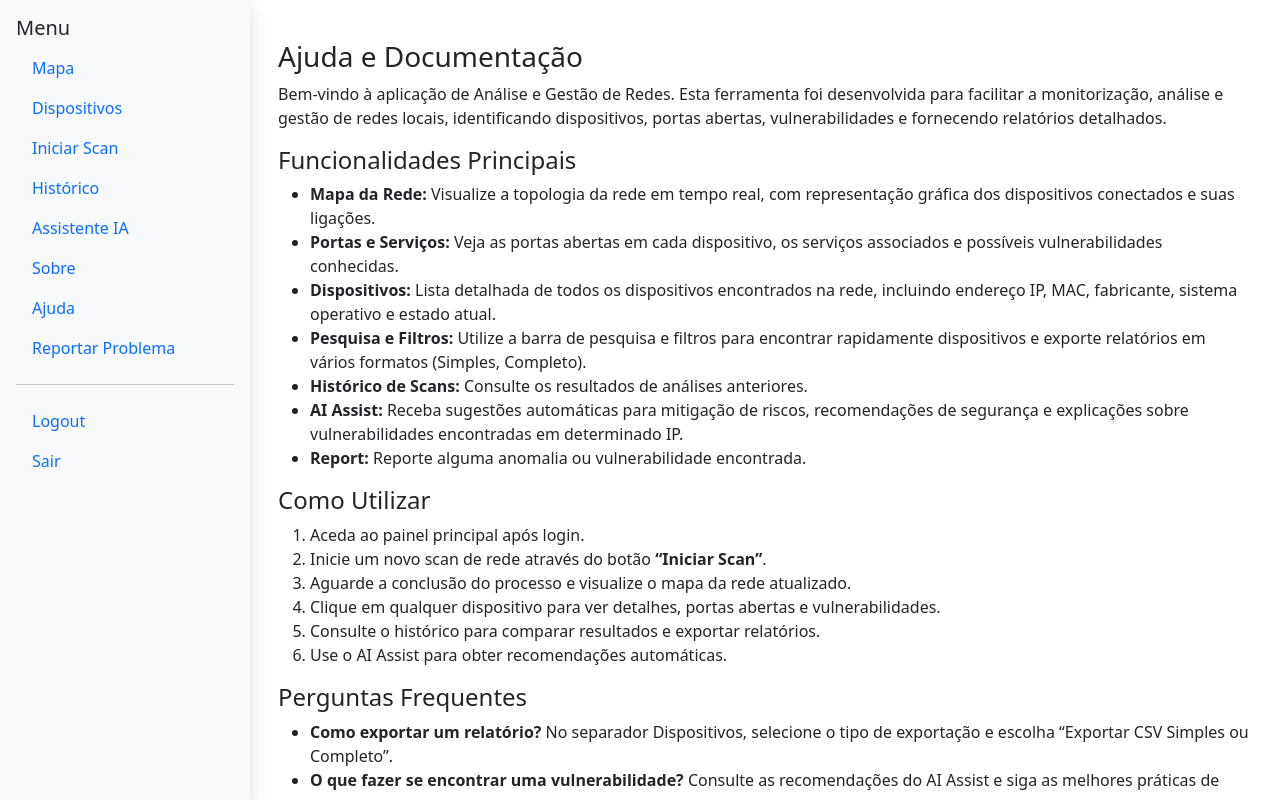
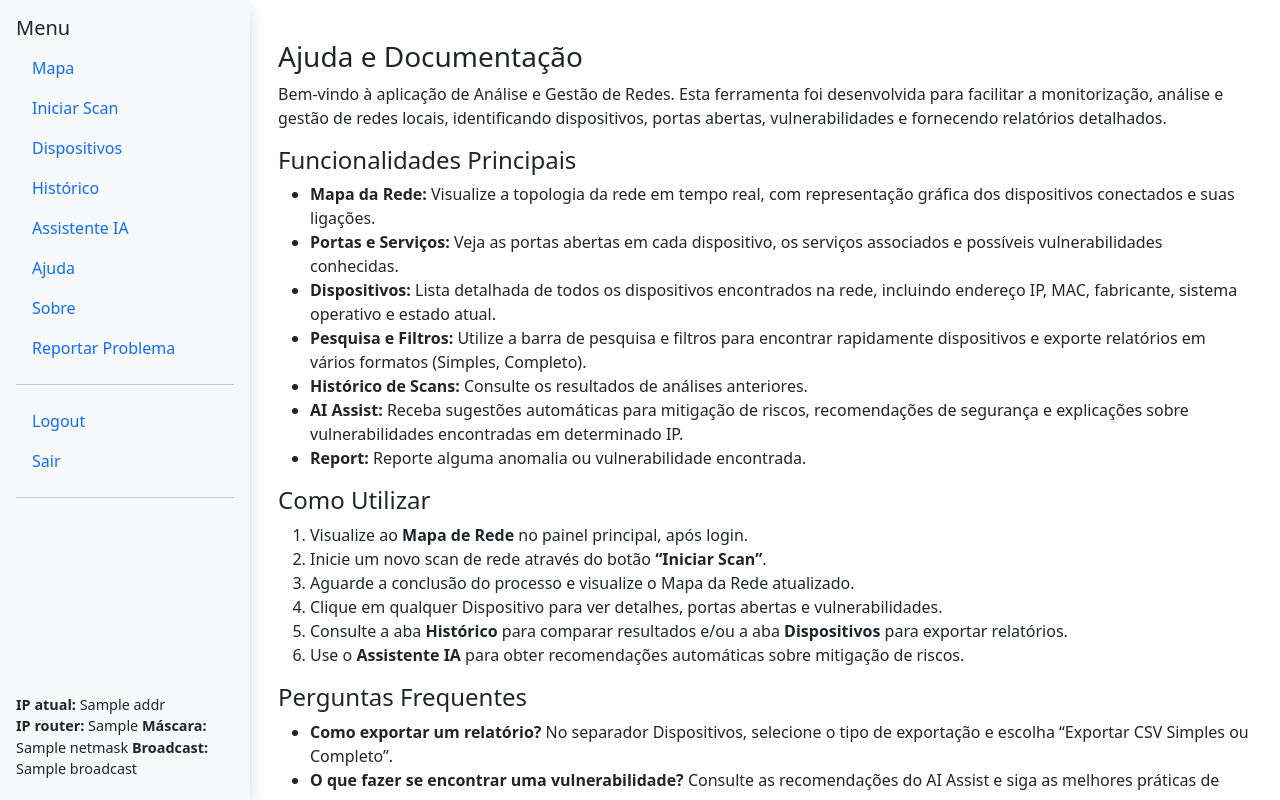
Before and after one commit to casousavng/NetworkScanner, a Flask app: template templates/help.html in a window 1280 px wide. Run offline with Flask 3, Linux system fonts and the light colour scheme; the template is opened without the code that fills it: most values are stand-ins (such as "Sample title", 1, 10 or a date in 2020); some libraries are stand-ins or nearby versions.

Commit message:
update para mostra a rede atual a qual esta conectado, pequenos updates no texto e mostra de rede, correções no Ajuda

```diff
--- a/app/config.py
+++ b/app/config.py
@@ -11,7 +11,7 @@ class Config:
 
     # Configurações Mail
     MAIL_SERVER = os.getenv('MAIL_SERVER')
-    MAIL_PORT = int(os.getenv('MAIL_PORT', 587))  # default 587
+    MAIL_PORT = int(os.getenv('MAIL_PORT', 587))
     MAIL_USERNAME = os.getenv('MAIL_USERNAME')
     MAIL_PASSWORD = os.getenv('MAIL_PASSWORD')
     MAIL_USE_TLS = os.getenv('MAIL_USE_TLS') == 'True'
--- a/app/db_init.py
+++ b/app/db_init.py
@@ -1,6 +1,6 @@
 import os, sqlite3
 
-DB_PATH = os.path.join("data", "rede.db")  # <- nome fixo
+DB_PATH = os.path.join("data", "rede.db") # Caminho para a base de dados
 SCHEMA  = "app/schema.sql"
 
 def init_db():
--- a/app/graph.py
+++ b/app/graph.py
@@ -1,7 +1,6 @@
 import networkx as nx
 import plotly.graph_objs as go
 from .db import get_db
-from flask import current_app
 from .scan import get_default_gateway
 
 def build_network_data():
--- a/templates/about.html
+++ b/templates/about.html
@@ -4,7 +4,7 @@
   <h3>Sobre</h3>
   <p>Scanner de Rede desenvolvido para análise e monitorização de dispositivos e vulnerabilidades.</p>
   <p><b>Versão:</b> 1.0</p>
-  <p><b>Autor:</b> Equipa de Desenvolvimento</p>
+  <p><b>Autor:</b> Carlos Sousa, David Sá, Matteo Robert</p>
   <p><b>Data de Lançamento:</b> Junho de 2025</p>
   <p><b>Descrição:</b> Esta aplicação permite realizar scans de rede, identificar dispositivos conectados, verificar portas abertas e analisar vulnerabilidades conhecidas. É uma ferramenta útil para administradores de rede e profissionais de segurança.</p>
   <p><b>Requisitos:</b> Python 3.8 ou superior, Flask, SQLite, Socket.IO.</p>
--- a/templates/base.html
+++ b/templates/base.html
@@ -8,31 +8,28 @@
 
 </head>
 <body>
-  <div class="sidebar shadow">
+  <div class="sidebar shadow d-flex flex-column" style="height: 100vh;">
     <h5>Menu</h5>
-    <ul class="nav flex-column">
+    <ul class="nav flex-column flex-grow-1">
       <li class="nav-item"><a class="nav-link menu-link" id="mapa" href="{{ url_for('index') }}">Mapa</a></li>
+      <li class="nav-item"><a class="nav-link menu-link" id="scan" href="{{ url_for('new_scan') }}">Iniciar Scan</a></li>
       <li class="nav-item"><a class="nav-link menu-link" id="dispositivos" href="{{ url_for('list_devices') }}">Dispositivos</a></li>
-      <li class="nav-item"><a class="nav-link menu-link" id="scan" href="{{ url_for('new_scan') }}">Iniciar Scan</a></li>
       <li class="nav-item"><a class="nav-link menu-link" id="historico" href="{{ url_for('history') }}">Histórico</a></li>
       <li class="nav-item"><a class="nav-link menu-link" id="assistenteIA" href="{{ url_for('ai_assist') }}">Assistente IA</a></li>
+      <li class="nav-item"><a class="nav-link menu-link" id="ajuda" href="{{ url_for('help') }}">Ajuda</a></li>
       <li class="nav-item"><a class="nav-link menu-link" id="sobre" href="{{ url_for('about') }}">Sobre</a></li>
-      <li class="nav-item"><a class="nav-link menu-link" id="ajuda" href="{{ url_for('help') }}">Ajuda</a></li>
       <li class="nav-item"><a class="nav-link menu-link" id="reportarProblema" href="{{ url_for('report_issue') }}">Reportar Problema</a></li>
-
-
       <li><hr></li>
       <li class="nav-item"><a class="nav-link" href="{{ url_for('logout') }}">Logout</a></li>
-      <li class="nav-item">
-        {% if not sair_desativado %}
-        <a class="nav-link" href="#" onclick="fecharApp()">Sair</a>
-        {% else %}
-        <span class="nav-link disabled">Sair (Desativado)</span>
-        {% endif %}
-      </li>
-    </li>
-      </li>
+      <li class="nav-item"><a class="nav-link" href="#" onclick="fecharApp()">Sair</a></li>
+      <li><hr></li>
     </ul>
+    <span class="nav-link disabled mt-auto mb-1" style="font-size: 0.9em;">
+      <strong>IP atual:</strong> {{ network.addr }}<br>
+      <strong>IP router:</strong> {{ router_ip }}
+      <strong>Máscara:</strong> {{ network.netmask }}
+      <strong>Broadcast:</strong> {{ network.broadcast }}
+    </span>
   </div>
   <div class="content">
     {% block body %}{% endblock %}
--- a/templates/help.html
+++ b/templates/help.html
@@ -17,12 +17,12 @@
 
   <h4>Como Utilizar</h4>
   <ol>
-    <li>Aceda ao painel principal após login.</li>
+    <li>Visualize ao <b>Mapa de Rede</b> no painel principal, após login.</li>
     <li>Inicie um novo scan de rede através do botão <b>“Iniciar Scan”</b>.</li>
-    <li>Aguarde a conclusão do processo e visualize o mapa da rede atualizado.</li>
-    <li>Clique em qualquer dispositivo para ver detalhes, portas abertas e vulnerabilidades.</li>
-    <li>Consulte o histórico para comparar resultados e exportar relatórios.</li>
-    <li>Use o AI Assist para obter recomendações automáticas.</li>
+    <li>Aguarde a conclusão do processo e visualize o Mapa da Rede atualizado.</li>
+    <li>Clique em qualquer Dispositivo para ver detalhes, portas abertas e vulnerabilidades.</li>
+    <li>Consulte a aba <b>Histórico</b> para comparar resultados e/ou a aba <b>Dispositivos</b> para exportar relatórios.</li>
+    <li>Use o <b>Assistente IA</b> para obter recomendações automáticas sobre mitigação de riscos.</li>
   </ol>
 
   <h4>Perguntas Frequentes</h4>
--- a/templates/thankyou.html
+++ b/templates/thankyou.html
@@ -2,7 +2,7 @@
 {% block body %}
 <div class="container mt-4">
   <h3>Obrigado pelo seu comentário!</h3>
-  <p>Agradecemos o seu relatório. Tentaremos responder e resolver o problema o mais rapidamente possível.</p>
+  <p>Agradecemos o seu feedback. Tentaremos responder e resolver o problema o mais rapidamente possível.</p>
   <a href="{{ url_for('index') }}" class="btn btn-primary">Voltar ao Mapa de Rede</a>
 </div>
 {% endblock %}
```
Also changed, not shown: app/routes.py (+18 -11 lines), app/scan.py (+4 -3 lines), templates/new_scan.html (+8 -1 lines), static/style.css (line endings or trailing spaces), 2 other files.
